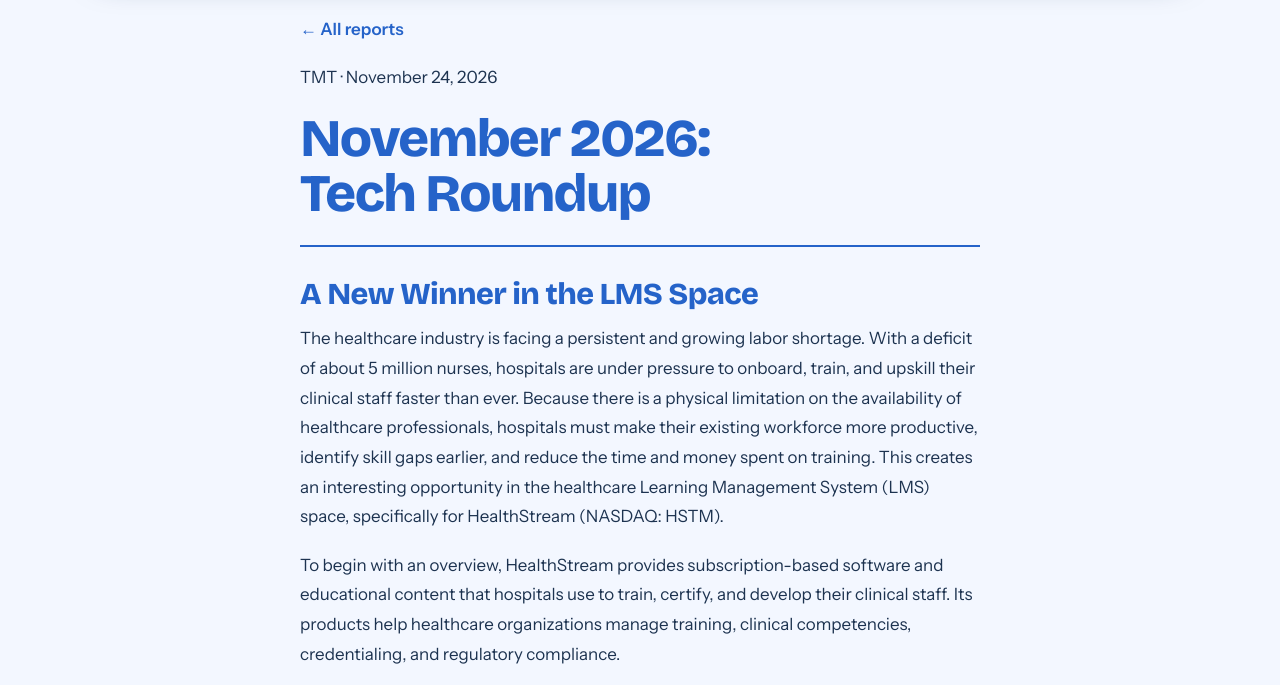
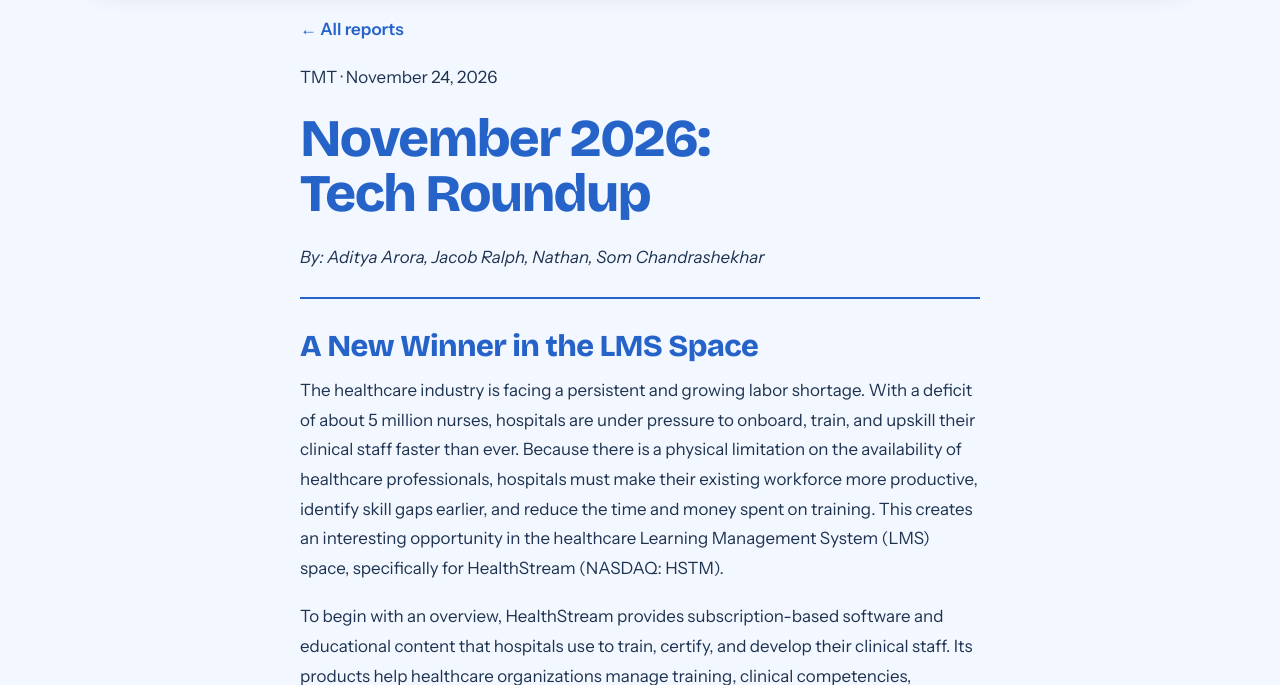
Before and after one commit to myraa27-design/bruin-capital-advisory, a plain HTML site: page reports/tech-roundup-1.html in a window 1280 px wide. Shown: the part 87-772 px from the top of the page. Drawn offline with Linux system fonts and the light colour scheme.

Commit message:
Add byline to November 2026 Tech Roundup
Co-Authored-By: Claude Opus 5.5 <noreply@anthropic.com>
Claude-Session: https://claude.ai/code/session_01DDM1CaNSpzqnTyQ3ziQ7ZL

```diff
--- a/reports/tech-roundup-1.html
+++ b/reports/tech-roundup-1.html
@@ -41,6 +41,7 @@
 
       <p class="article-kicker">TMT &middot; November 24, 2026</p>
       <h1>November 2026: Tech Roundup</h1>
+      <p class="article-byline">By: Aditya Arora, Jacob Ralph, Nathan, Som Chandrashekhar</p>
       <hr class="article-rule">
 
       <section>
```
